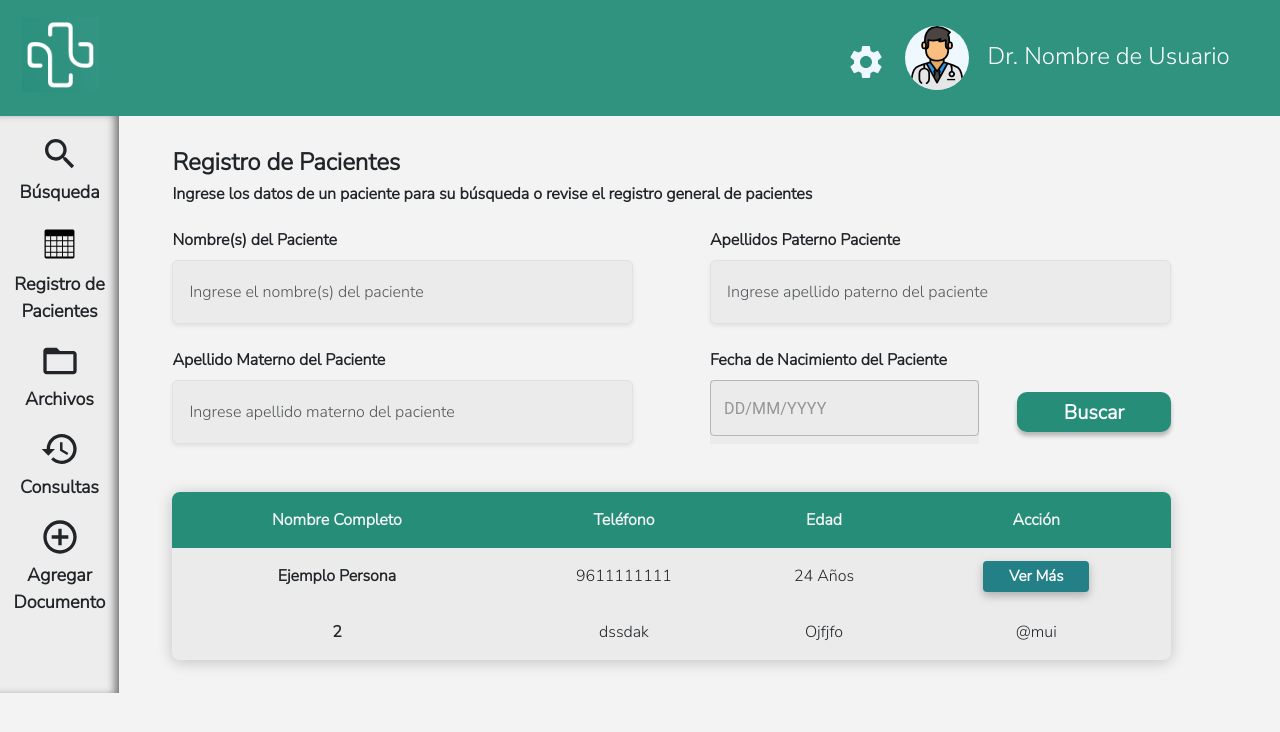
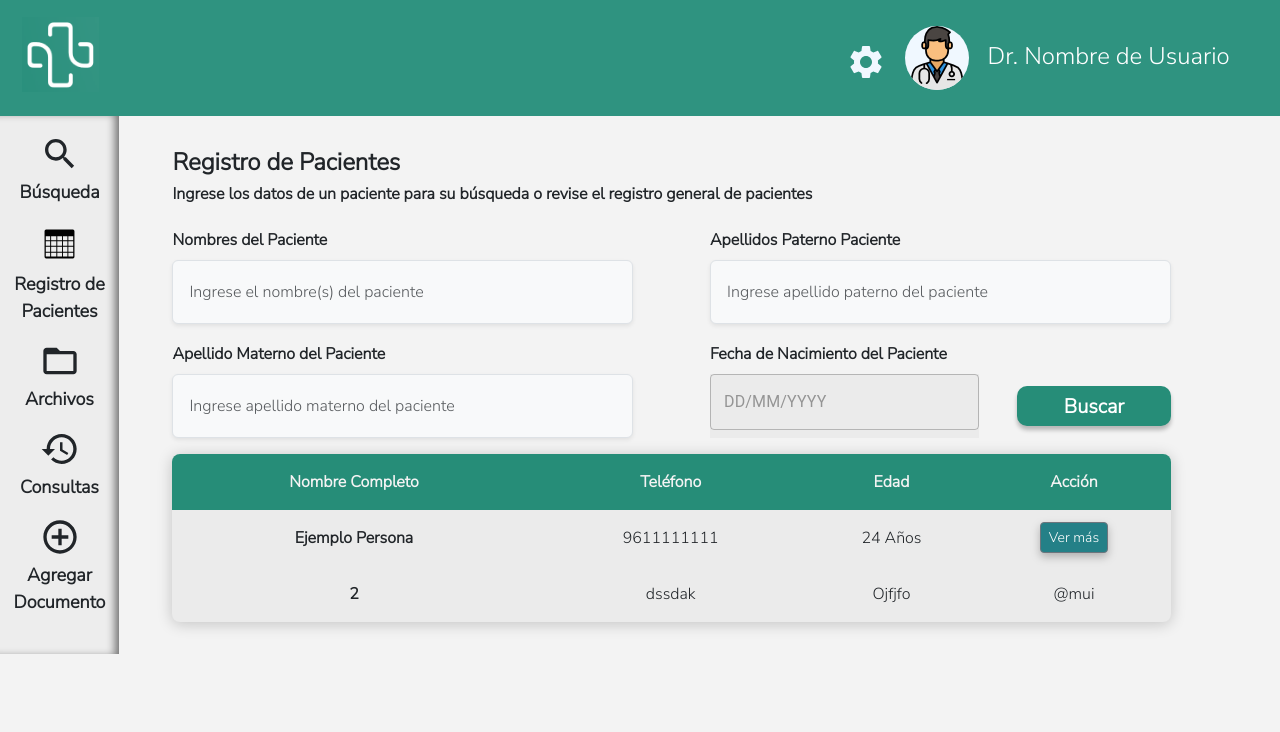
Before and after one commit to DiegoG0477/saludata-frontend, a React (Vite) app: page /pacient-search in a window 1280 px wide. Shown: the top 732 px of the page. Built offline with nearby package versions, Linux system fonts and the light colour scheme.

Commit message:
patient-delete

```diff
--- a/src/App.jsx
+++ b/src/App.jsx
@@ -16,7 +16,16 @@ function App() {
           <Route path="/" element={<Render component={<Home />} />} />
           <Route
             path="pacient-search"
-            element={<Render component={<PacientSearch />} />}
+            element={<Render component={<PacientSearch title="Registro de Pacientes"
+            text=" Ingrese los datos de un paciente para su búsqueda o revise el registro
+            general de pacientes"
+            ancho={78}
+            labelAncho={36}
+            color="#248087"
+            botonText="Ver más"
+            anchoPicker="36"
+            mover={0}
+            />} />}
           />
         </Routes>
       </Router>
--- a/src/components/Card.jsx
+++ b/src/components/Card.jsx
@@ -7,6 +7,8 @@ function Card(props) {
     modal="#staticBackdrop";
   }else if(props.num==2){
     modal="#modalPaciente"
+  }else if(props.num==3){
+    modal="#modalEliminar"
   }
   return (
     <>
--- a/src/components/Home.jsx
+++ b/src/components/Home.jsx
@@ -11,6 +11,7 @@ import DeleteIcon from "@mui/icons-material/Delete";
 import EditIcon from "@mui/icons-material/Edit";
 import { DatePicker } from "@mui/x-date-pickers";
 import InputLabel from "./atoms/InputLabel";
+import PacientSearch from "./PacientSearch";
 function Home() {
   return (
     <>
@@ -47,6 +48,7 @@ function Home() {
                 style={{ fontSize: "1.4rem", marginTop: "-5px" }}
               ></DeleteIcon>
             }
+            num={3}
           ></Card>
         </div>
         <div className="home-top" style={{ paddingTop: "12px" }}>
@@ -775,6 +777,29 @@ function Home() {
                     </div>
                   </div>
         </div>
+
+        <div class="modal fade" id="modalEliminar" data-bs-backdrop="static" data-bs-keyboard="false" tabindex="-1" aria-labelledby="staticBackdropLabel" aria-hidden="true">
+              <div class="modal-dialog modal-xl modal-dialog-centered">
+                <div class="modal-content modal-window-content">
+                  <div class="modal-body">
+                    <PacientSearch
+                    title="Ficha de Eliminar Paciente"
+                    text="Ingrese los datos para hacer una busqueda y seleccione la acción."
+                    ancho={65}
+                    labelAncho={30}
+                    color="#BE2C35"
+                    botonText="Eliminar"
+                    anchoPicker="27"
+                    mover={3}
+                    />
+                  </div>
+                  <div class="modal-footer">
+                    <button type="button" class="btn btn-danger" data-bs-dismiss="modal">Cerrar</button>
+                    <button type="button" class="btn btn-primary">Aceptar</button>
+                  </div>
+                </div>
+              </div>
+          </div>
       </div>
     </>
   );
--- a/src/components/PacientSearch.jsx
+++ b/src/components/PacientSearch.jsx
@@ -3,15 +3,14 @@ import "../App.css";
 import { DatePicker } from "@mui/x-date-pickers";
 import ColumnButton from "./atoms/ColumnButton";
 import Input from "./atoms/Input";
-
-function PacientSearch() {
+import InputLabel from "./atoms/InputLabel";
+function PacientSearch(props) {
   return (
     <>
       <div className="system-content">
-        <h4 style={{ fontWeight: "bold" }}>Registro de Pacientes</h4>
+        <h4 style={{ fontWeight: "bold" }}>{props.title}</h4>
         <h6 style={{ fontWeight: "bold" }}>
-          Ingrese los datos de un paciente para su búsqueda o revise el registro
-          general de pacientes
+          {props.text}
         </h6>
 
         {/* width:"82vw" */}
@@ -20,73 +19,25 @@ function PacientSearch() {
             marginTop: "3vh",
             display: "flex",
             justifyContent: "space-between",
-            width: "78vw",
+            width: props.ancho+"vw",
             marginBottom: "-3vh",
           }}
         >
-          <div className="pacient-search-in-container">
-            <label
-              for="pacient-names"
-              className="form-label"
-              style={{ fontWeight: "bold" }}
-            >
-              Nombre(s) del Paciente
-            </label>
-            {/* <input
-              type="text"
-              className="shadow-sm p-3 mb-5 bg-body-tertiary rounded form-control input"
-              id="pacients-names"
-              placeholder="Ingrese el nombre(s) del paciente"
-              style={{ width: "36vw", height: "8vh" }}
-            /> */}
-            <Input placeholder="Ingrese el nombre(s) del paciente" />
-          </div>
 
-          <div className="pacient-search-in-container">
-            <label
-              for="pacient-lastnames"
-              className="form-label"
-              style={{ fontWeight: "bold" }}
-            >
-              Apellidos Paterno Paciente
-            </label>
-            {/* <input
-              type="text"
-              className="shadow-sm p-3 mb-5 bg-body-tertiary rounded form-control input"
-              id="pacients-lastnames"
-              placeholder="Ingrese los apellidos del paciente"
-              style={{ width: "36vw", height: "8vh" }}
-            /> */}
-            <Input placeholder="Ingrese apellido paterno del paciente" />
-          </div>
+          <InputLabel text="Nombres del Paciente" holder="Ingrese el nombre(s) del paciente" ancho={props.labelAncho}/>
+          <InputLabel text="Apellidos Paterno Paciente" holder="Ingrese apellido paterno del paciente" ancho={props.labelAncho}/>
         </div>
 
         <div
           style={{
             display: "flex",
             justifyContent: "space-between",
-            width: "78vw",
+            width: props.ancho+"vw",
+            marginTop:"2vw"
           }}
         >
-          <div className="pacient-search-in-container">
-            <label
-              for="pacient-lastnames"
-              className="form-label"
-              style={{ fontWeight: "bold" }}
-            >
-              Apellido Materno del Paciente
-            </label>
-            {/* <input
-              type="text"
-              className="shadow-sm p-3 mb-5 bg-body-tertiary rounded form-control input"
-              id="pacients-lastnames"
-              placeholder="Ingrese los apellidos del paciente"
-              style={{ width: "36vw", height: "8vh" }}
-            /> */}
-            <Input placeholder="Ingrese apellido materno del paciente" />
-          </div>
-
-          <div>
+          <InputLabel text="Apellido Materno del Paciente" holder="Ingrese apellido materno del paciente" ancho={props.labelAncho}/>
+          <div style={{marginRight:props.mover+"vw"}}>
             <p
               // htmlFor="birthdate"
               className="form-label"
@@ -95,15 +46,15 @@ function PacientSearch() {
               Fecha de Nacimiento del Paciente
             </p>
 
-            <div className="input-search-container" style={{ width: "36vw", height: "8vh"}}>
+            <div className="input-search-container" style={{ width: props.anchoPicker+"vw", height: "8vh"}}>
               <DatePicker className="date" format="dd/MM/yyyy" />
               <button className="btn btn-primary globalButton">Buscar</button>
             </div>
           </div>
+
         </div>
-
         <div>
-          <table class="tablaS">
+          <table class="tablaS" style={{width:props.ancho+"vw"}}>
             <thead>
               <tr>
                 <th scope="col" className="left-th">Nombre Completo</th>
@@ -118,7 +69,7 @@ function PacientSearch() {
                 <td>9611111111</td>
                 <td>24 Años</td>
                 <td>
-                  <ColumnButton text="Ver Más" color="#248087"/>
+                  <ColumnButton text={props.botonText} color={props.color}/>
                 </td>
               </tr>
               <tr>
```
